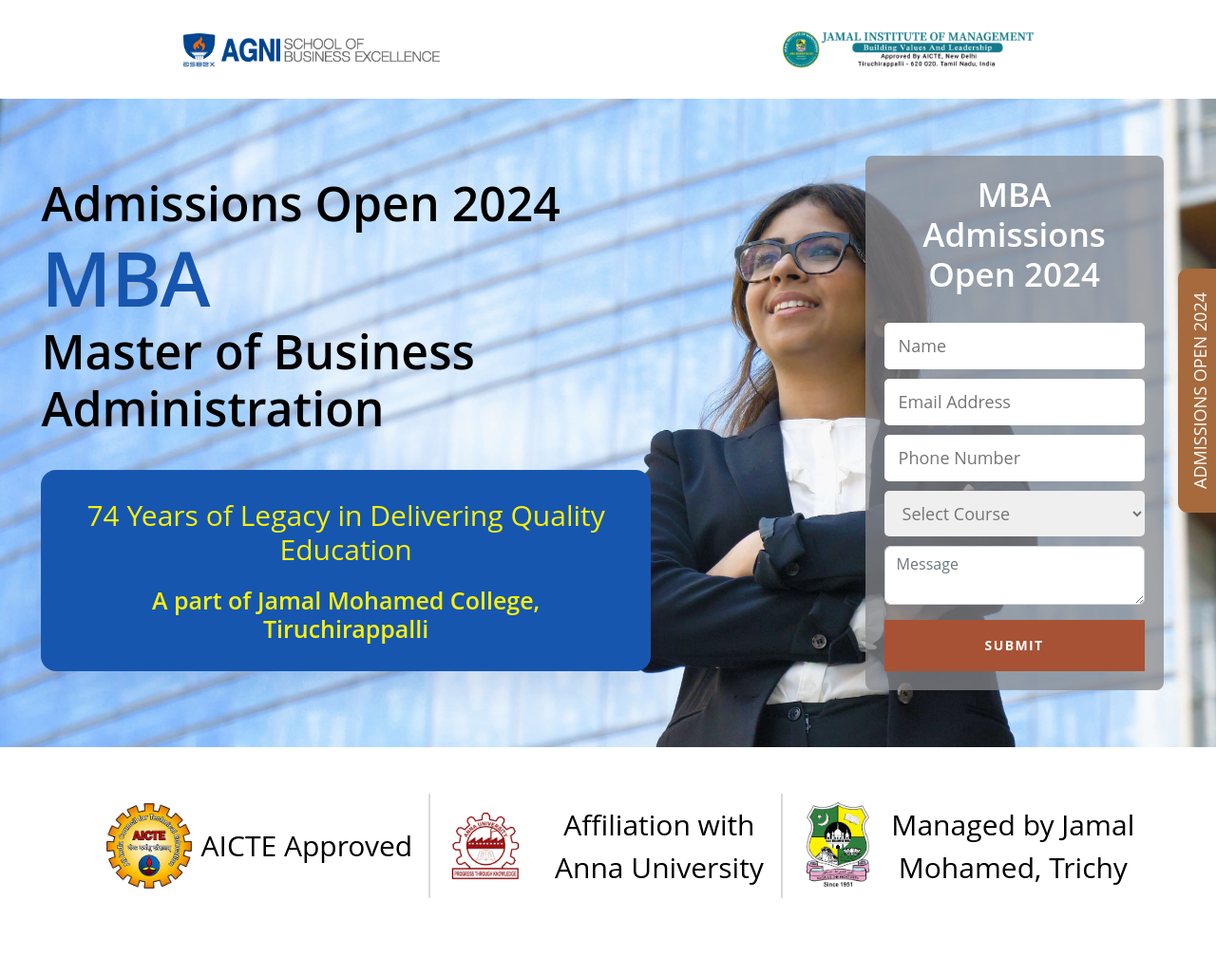
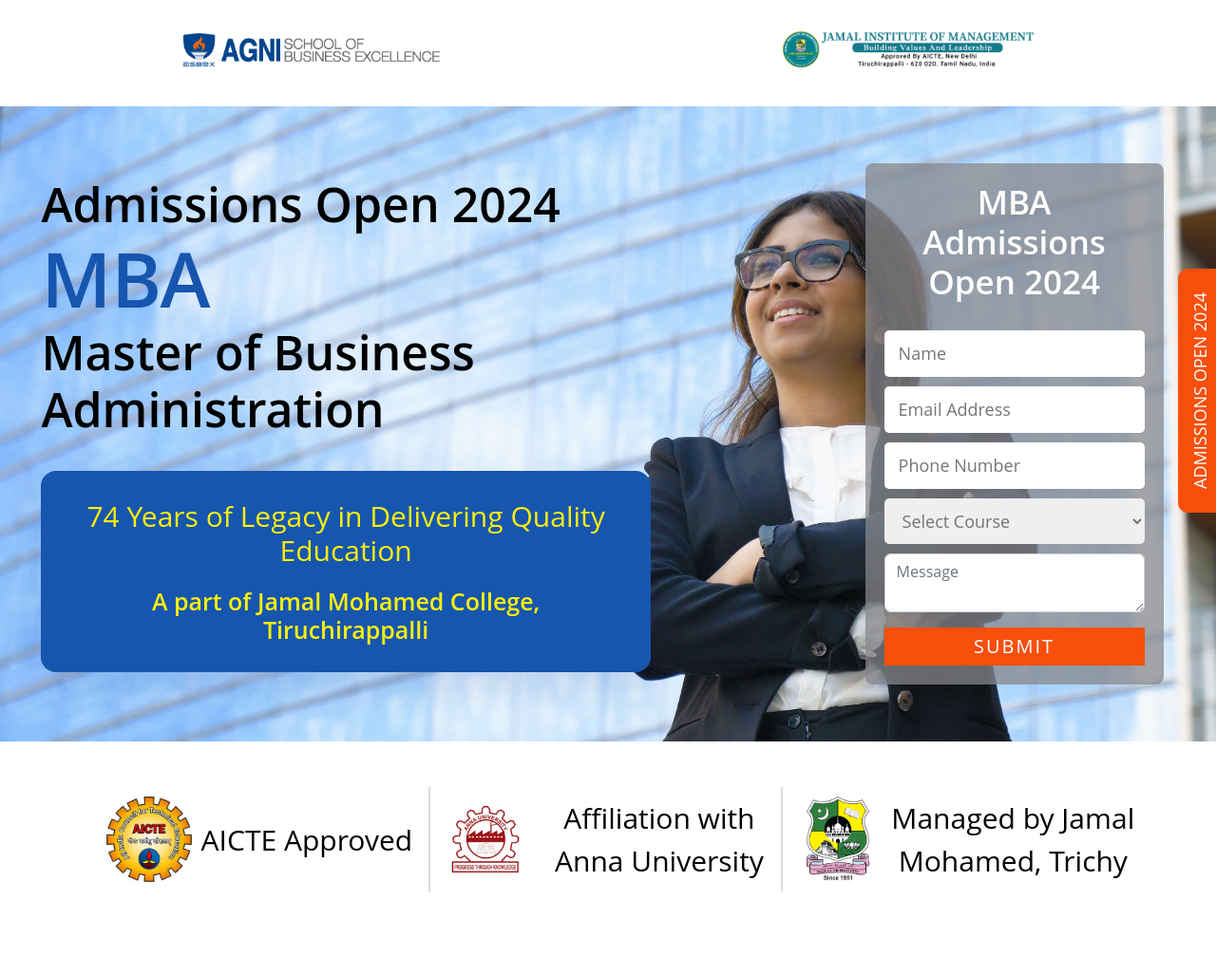
Before and after one commit to bharath20011812/agnimba, a PHP site: page / in a window 1280 px wide. Shown: the top 1027 px of the page at 95% size. Run offline with PHP 8.4, Linux system fonts and the light colour scheme.

Commit message:
Update style.css

```diff
--- a/css/style.css
+++ b/css/style.css
@@ -81,7 +81,11 @@
 .header-logo {
     width: 50%;
 }
-
+section.header-sec {
+    position: fixed;
+    background: #fff;
+    z-index: 999;
+}
 .book-btn {
     width: 50%;
     text-align: center;
@@ -104,6 +108,7 @@
     background-image: url(../image/banneer-lft.jpg);
     background-repeat: no-repeat;
     background-size: 100%;
+    margin-top: 7rem;
 }
 .banner-left.col-lg-8 {
     width: 70%;
@@ -540,7 +545,7 @@
     right: 0;
     transform: rotate(-90deg) translate(12px, 7rem);
     padding: 10px 25px;
-    background: #A66A3D;
+    background: #F84F0D;
     color: #fff;
     font-size: 18px;
     z-index: 99999;
@@ -549,11 +554,11 @@
 }
 
 .popup-select form button {
-    background: #A75235;
-    padding: 20px 37px;
+    background: #F84F0D;
+    padding: 10px 37px;
     color: #fff;
-    font-size: 14px;
-    font-weight: 700;
+    font-size: 20px;
+    font-weight: 500;
     letter-spacing: .1em;
     line-height: 1;
     text-transform: uppercase;
```
